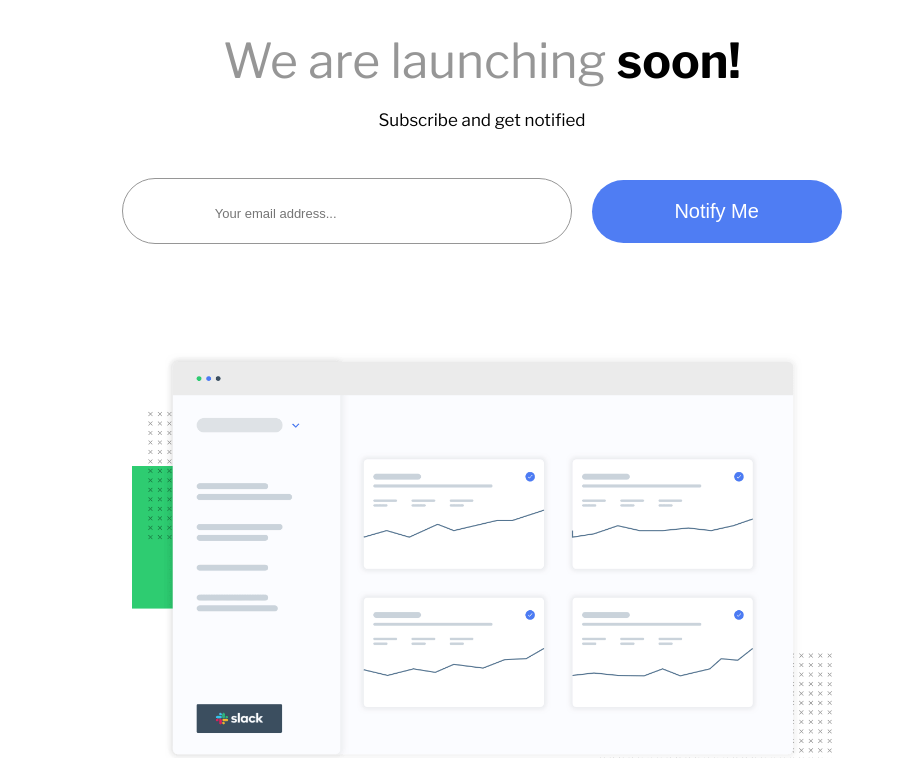
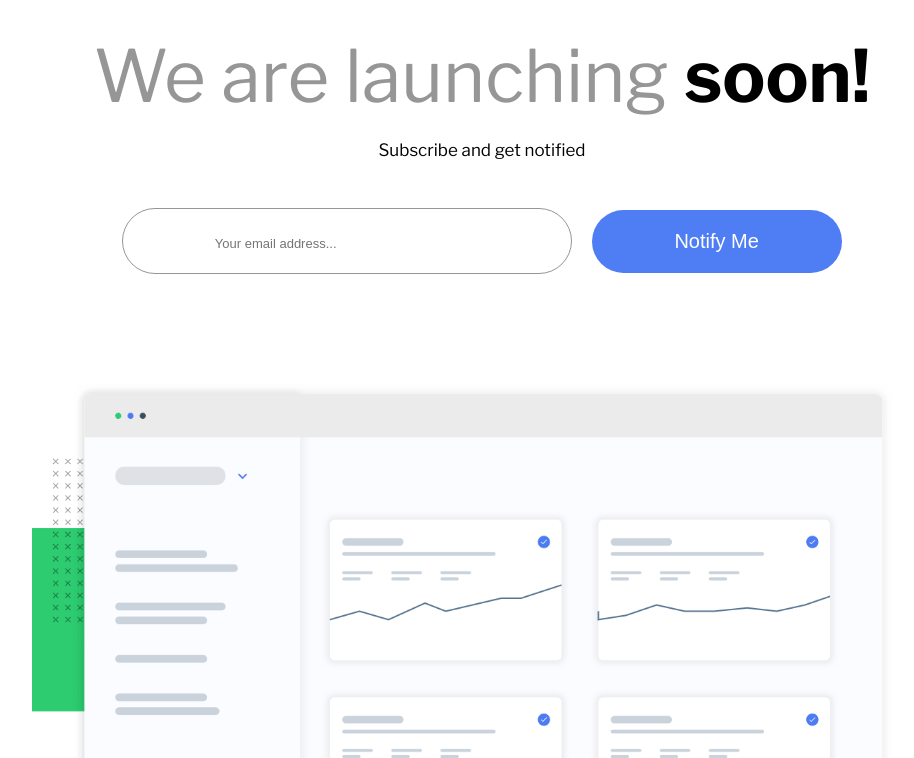
Before and after one commit to ItaloMarcelo1014/ping-coming-soon-page-master, a plain HTML site: page index.html in a window 1536 px wide. Shown: the part 342-1100 px from the top of the page, without its empty margins (286-1200 px from the left). Drawn offline with nearby package versions, Linux system fonts and the light colour scheme.

Commit message:
Update style.css
Editando os valores do h2 e o tamanho da imagem

```diff
--- a/css/style.css
+++ b/css/style.css
@@ -156,7 +156,7 @@ form button {
 
     .img-tema img{
         margin-top: 55px;
-        width: 700px;
+        width: 900px;
     }
 
 
@@ -170,7 +170,7 @@ form button {
     }
 
     section h2{
-        font-size: 3rem;
+        font-size: 4.5rem;
   }
 
 
```
